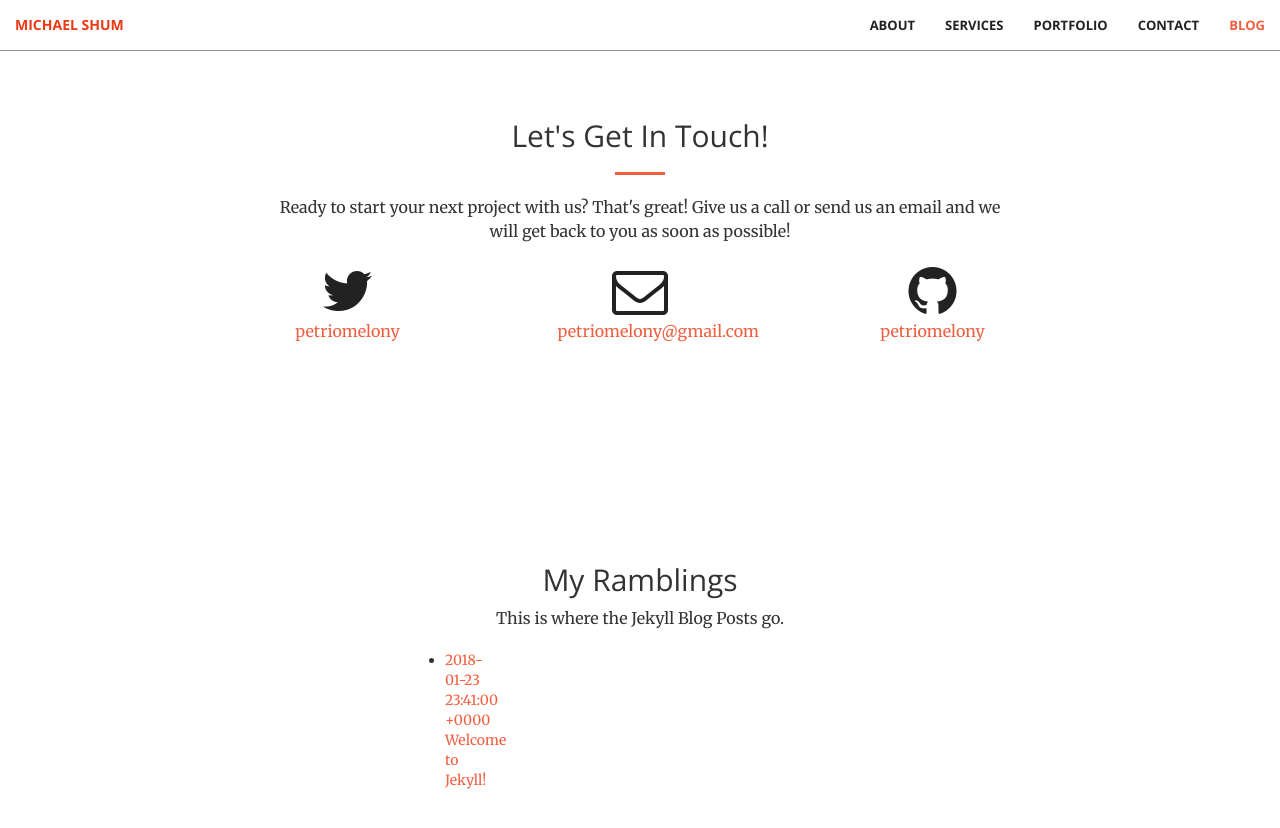
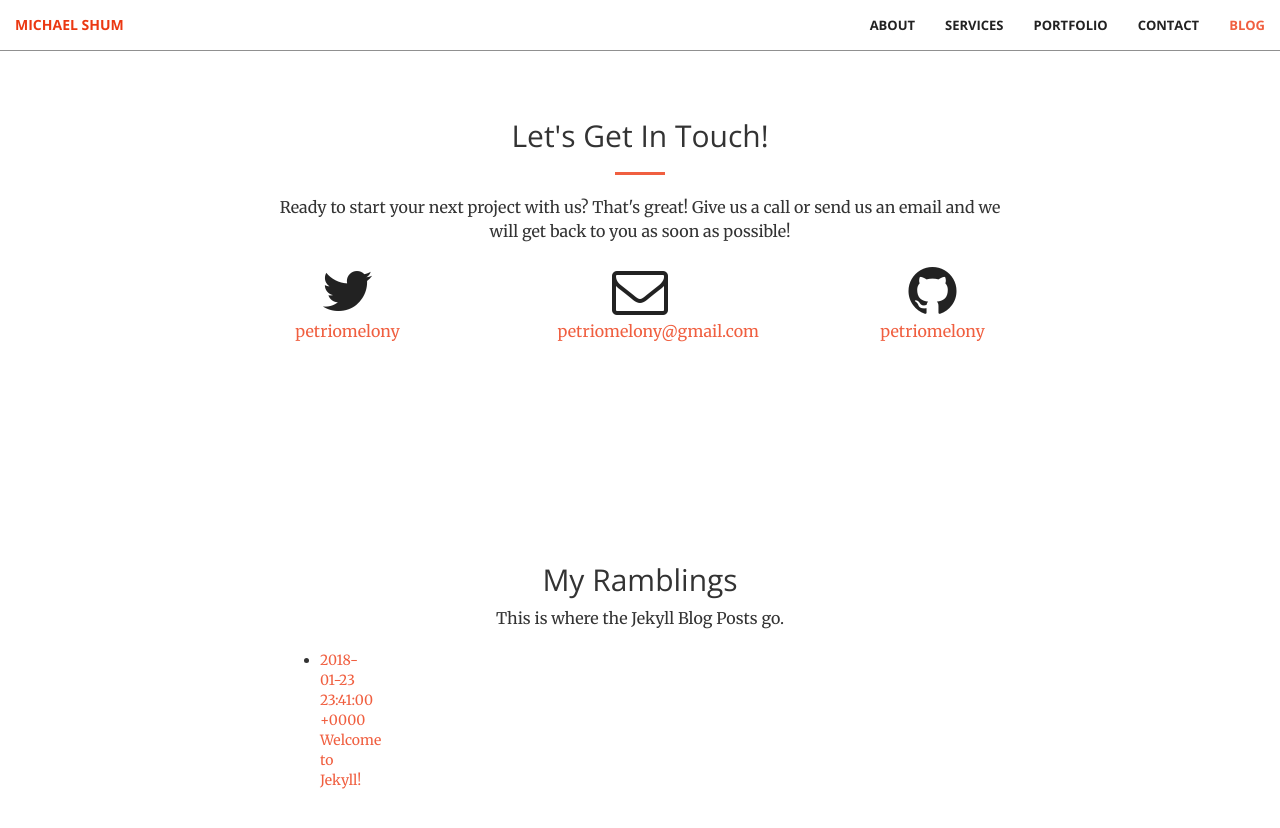
Before and after one commit to petriomelony/petriomelony.github.io, a Jekyll site: the page built from index.html, in a window 1280 px wide and 900 px high, scrolled down 2418 px. Shown: the top 828 px of the window. Built offline with Jekyll 4.4.1, drawn with Linux system fonts in a browser that asks for light colours.

Commit message:
Update blog.html

```diff
--- a/_includes/blog.html
+++ b/_includes/blog.html
@@ -4,7 +4,7 @@
             <div class="col-lg-8 col-lg-offset-2 text-center">
                 <h2 class="section-heading">My Ramblings</h2>
                 <p>This is where the Jekyll Blog Posts go.</p>
-                <div class="col-md-2 col-lg-offset-2 text-left">
+                <div class="col-md-2 text-left">
                     <ul>
                       {% for post in site.posts %}
                         <li>
```
